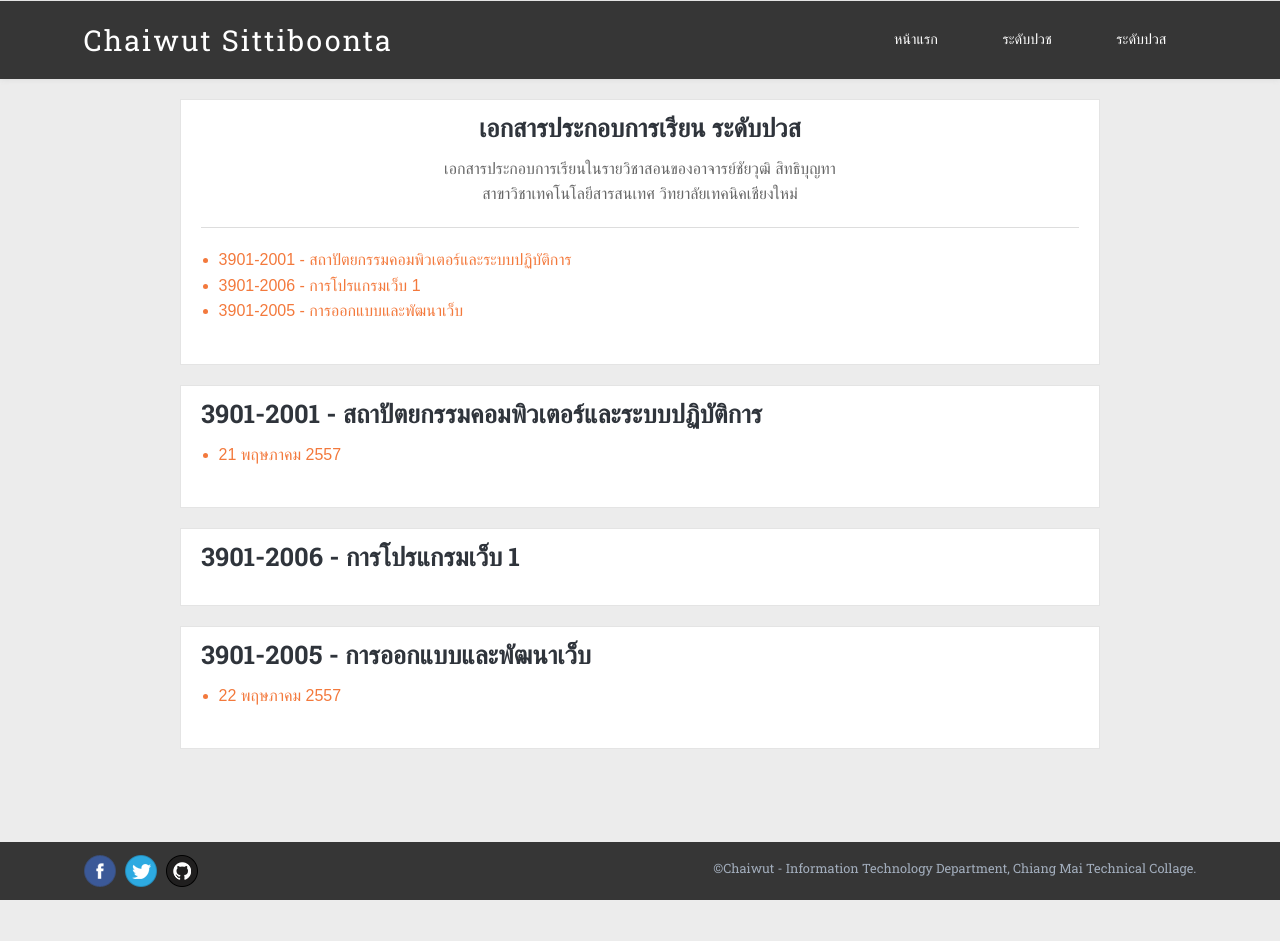
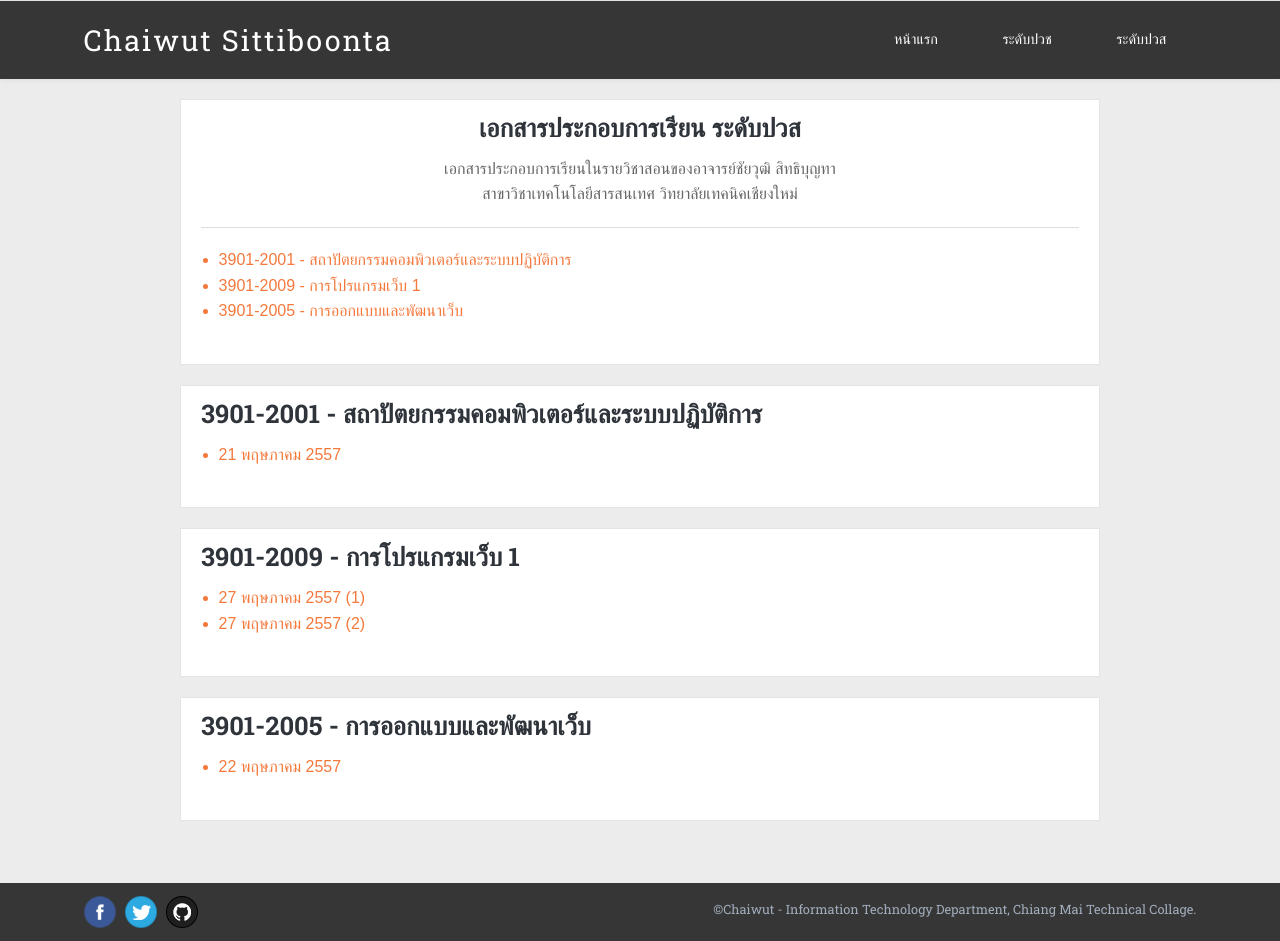
Before and after one commit to ichaiwut/ichaiwut.github.io, a Jekyll site: the page built from slides/high-diploma.html, in a window 1280 px wide. Built offline with Jekyll 4.4.1, drawn with Linux system fonts in a browser that asks for light colours; Markdown is read by kramdown in place of the engine named in the settings; before the commit the page ends 900 px from its top, so only the background shows below that.

Commit message:
Add slide

```diff
--- a/slides/high-diploma.html
+++ b/slides/high-diploma.html
@@ -20,7 +20,7 @@ pagename: Slide
 					</li>
 
 					<li>
-						<a href="#web-program">3901-2006 - การโปรแกรมเว็บ 1</a>
+						<a href="#web-program">3901-2009 - การโปรแกรมเว็บ 1</a>
 					</li>
 
 					<li>
@@ -37,7 +37,11 @@ pagename: Slide
 			</div>
 
 			<div class="post-list-container slide-con" id="web-program">
-				<h2>3901-2006 - การโปรแกรมเว็บ 1</h2>
+				<h2>3901-2009 - การโปรแกรมเว็บ 1</h2>
+				<ul>
+					<li><a href="https://dl.dropboxusercontent.com/u/17122608/forprint/3901-2009/3901-2009_27-05-2014_1.pdf" target="_blank">27 พฤษภาคม 2557 (1)</a></li>
+					<li><a href="https://dl.dropboxusercontent.com/u/17122608/forprint/3901-2009/3901-2009_27-05-2014_2.pdf" target="_blank">27 พฤษภาคม 2557 (2)</a></li>
+				</ul>
 			</div>
 
 			<div class="post-list-container slide-con" id="webdesign">
```
